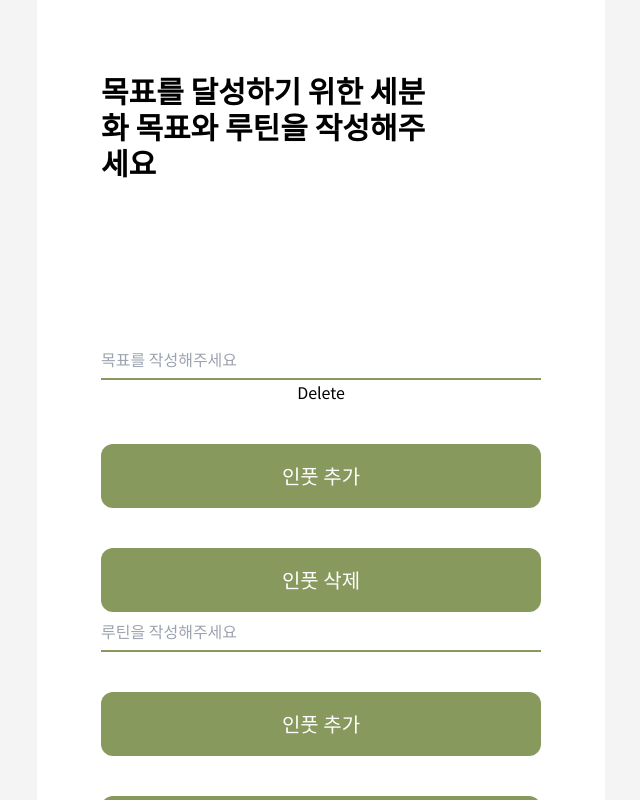
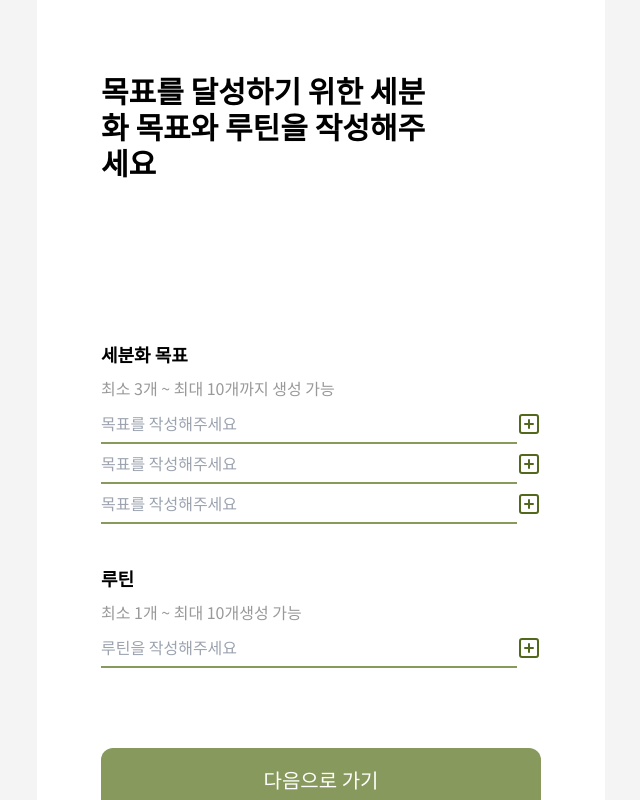
Before and after one commit to aligo-ligo/seed-moa, a React (Vite) app: page /target/create in a window 1280 px wide. Both pictures are taken after a click on the button "다음으로 가기". Shown: the whole page, without its empty margins (319-959 px from the left). Built offline with nearby package versions, Linux system fonts and the light colour scheme.

Commit message:
Feat : 세분화 목표와 루틴 생성 입력 폼 추가 및 삭제 기능 구현

```diff
--- a/src/components/goal/SubGoalRoutine.tsx
+++ b/src/components/goal/SubGoalRoutine.tsx
@@ -1,6 +1,6 @@
 import { useFieldArray, useFormContext } from "react-hook-form";
 import TargetCreateLayout from "../layout/TargetCreateLayout";
-
+import { FiMinusSquare, FiPlusSquare } from "react-icons/fi";
 type Props = {
 	setStep: React.Dispatch<
 		React.SetStateAction<"goal" | "subGoal" | "duration" | "lastStep">
@@ -10,6 +10,7 @@ type Props = {
 const SubGoalRoutine = ({ setStep }: Props) => {
 	const {
 		register,
+		watch,
 		formState: { errors },
 	} = useFormContext();
 
@@ -24,16 +25,29 @@ const SubGoalRoutine = ({ setStep }: Props) => {
 	const {
 		fields: routine,
 		append: routineAppend,
-		remove: removeRemove,
+		remove: routineRemove,
 	} = useFieldArray({
 		// shouldUnregister: true, 컴포넌트가 사라지면 unRegister이 되도록 !
 		name: "routine", // unique name for your Field Array
 	});
 
+	const subgoalWatch = watch("subGoal");
+	const routineWatch = watch("routine");
+	const minGoal = subgoalWatch.length < 4;
+	const minRoutine = routineWatch.length === 1;
+	console.log(minGoal);
+
+	console.log(subgoalWatch);
 	return (
 		<TargetCreateLayout title="목표를 달성하기 위한 세분화 목표와 루틴을 작성해주세요">
+			<section className="mb-10">
+				<h2 className="text-lg font-bold mb-2">세분화 목표</h2>
+				<h2 className="font-normal mb-1 text-gray">
+					최소 3개 ~ 최대 10개까지 생성 가능
+				</h2>
 				{subGoal.map((field, index) => (
 					<>
+						<div className="flex items-center justify-center">
 							<input
 								key={field.id} // important to include key with field's id
 								type="text"
@@ -41,31 +55,36 @@ const SubGoalRoutine = ({ setStep }: Props) => {
 								placeholder="목표를 작성해주세요"
 								{...register(`subGoal.${index}.value` as const)}
 							/>
-					<button type="button" onClick={() => subGoalRemove(index)}>
-						Delete
-					</button>
-				</>
-			))}
 							<button
-				className={`w-full h-16 text-xl bg-main px-10 py-2 mt-10 text-white rounded-xl`}
+								className="text-2xl text-mainDeep"
+								type="button"
 								onClick={() => {
 									subGoalAppend({ subGoal: "subGoal" });
 								}}
+							>
+								<FiPlusSquare />
+							</button>
+							{!minGoal && (
+								<button
+									className="text-2xl text-mainDeep"
 									type="button"
+									onClick={() => subGoalRemove(index)}
 								>
-				인풋 추가
+									<FiMinusSquare />
 								</button>
-			<button
-				className={`w-full h-16 text-xl bg-main px-10 py-2 mt-10 text-white rounded-xl`}
-				onClick={() => {
-					subGoalRemove(0);
-				}}
-				type="button"
-			>
-				인풋 삭제
-			</button>
-
+							)}
+						</div>
+					</>
+				))}
+			</section>
+			<section className="mb-10">
+				<h2 className="text-lg font-bold mb-2">루틴</h2>
+				<h2 className="font-normal mb-1 text-gray">
+					최소 1개 ~ 최대 10개생성 가능
+				</h2>
 				{routine.map((field, index) => (
+					<>
+						<div className="flex items-center justify-center">
 							<input
 								key={field.id} // important to include key with field's id
 								type="text"
@@ -73,16 +92,29 @@ const SubGoalRoutine = ({ setStep }: Props) => {
 								placeholder="루틴을 작성해주세요"
 								{...register(`routine.${index}.value` as const)}
 							/>
-			))}
 							<button
-				className={`w-full h-16 text-xl bg-main px-10 py-2 mt-10 text-white rounded-xl`}
+								className="text-2xl text-mainDeep"
+								type="button"
 								onClick={() => {
 									routineAppend({ subGoal: "subGoal" });
 								}}
+							>
+								<FiPlusSquare />
+							</button>
+							{!minRoutine && (
+								<button
+									className="text-2xl text-mainDeep"
 									type="button"
+									onClick={() => routineRemove(index)}
 								>
-				인풋 추가
+									<FiMinusSquare />
 								</button>
+							)}
+						</div>
+					</>
+				))}
+			</section>
+
 			<button
 				className={`w-full h-16 text-xl bg-main px-10 py-2 mt-10 text-white rounded-xl`}
 				onClick={() => {
--- a/src/pages/TargetCreate.tsx
+++ b/src/pages/TargetCreate.tsx
@@ -13,7 +13,7 @@ const TargetCreate = () => {
 	>("goal");
 	const methods = useForm({
 		defaultValues: {
-			subGoal: [{ name: "subGoal" }],
+			subGoal: [{ name: "subGoal" }, { name: "subGoal" }, { name: "subGoal" }],
 			routine: [{ name: "routine" }],
 		},
 	});
--- a/tailwind.config.js
+++ b/tailwind.config.js
@@ -8,6 +8,7 @@ export default {
 		extend: {
 			colors: {
 				main: "#87995C",
+				mainDeep: "#52681D",
 				mainHover: "#BACB91",
 				lightGray: "#D9D9D9",
 				gray: "#999",
```
Lines whose indentation alone changed are shown as unchanged.
